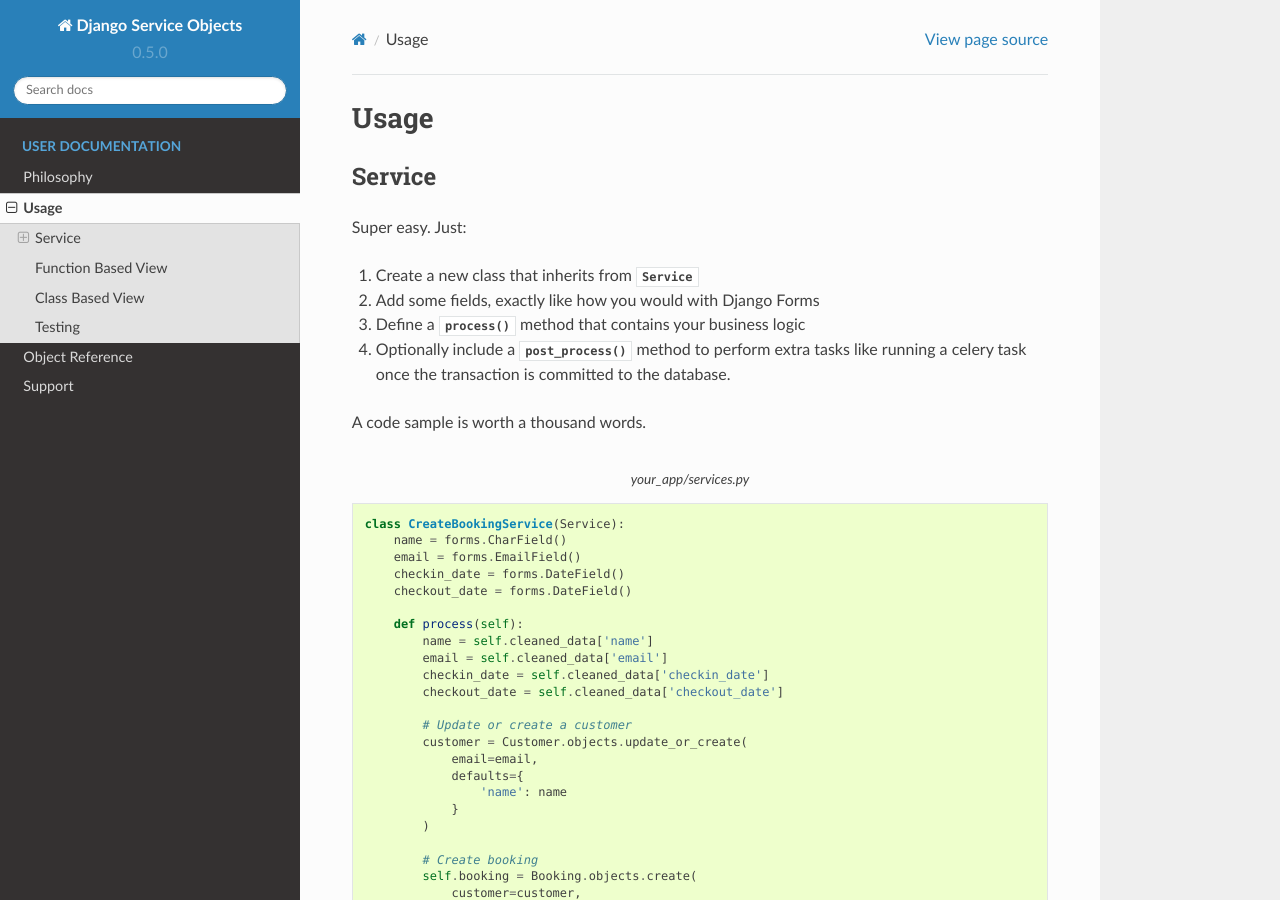
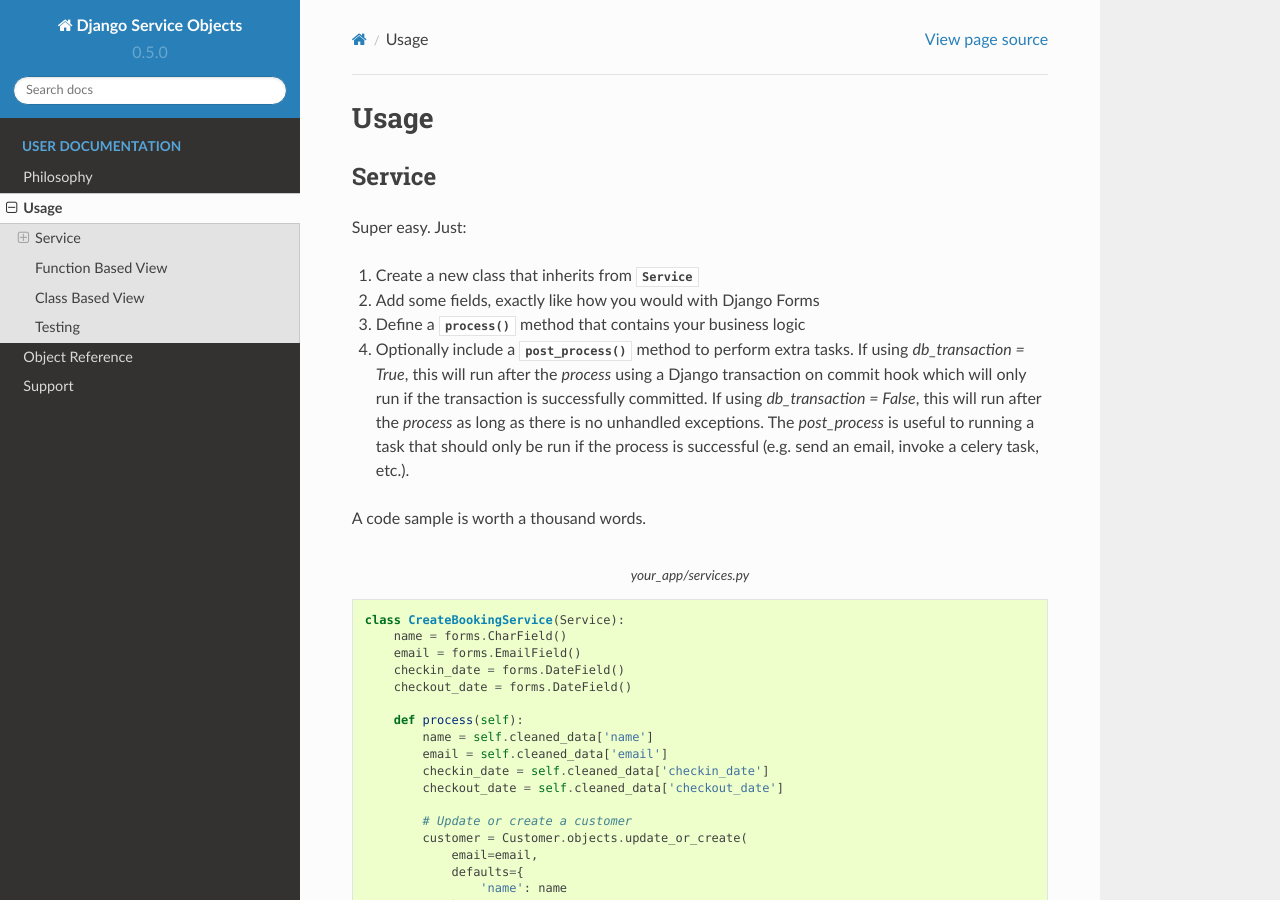
Before and after one commit to mixxorz/django-service-objects, a Sphinx documentation site: the page built from docs/pages/usage.rst, in a window 1280 px wide and 900 px high. Built offline with Sphinx 7.4.7 and the Read the Docs theme 2.0.0, drawn with Linux system fonts in a browser that asks for light colours.

Commit message:
Post process no transaction support (#52)
* Support for post_process if db_transaction = false

Updated `has_on_commit_action` to `has_post_process_action` because the post process is no longer tied to having a transaction. This now brings parity support to post_process whether or not you are using transactions. Ref #51.

* Updated tests for db_transaction = False and post_process

* Patched broken test

* Update per review feedback

* Updated docs per review feedback

```diff
--- a/docs/pages/usage.rst
+++ b/docs/pages/usage.rst
@@ -10,8 +10,13 @@ Super easy. Just:
 1. Create a new class that inherits from :class:`Service`
 2. Add some fields, exactly like how you would with Django Forms
 3. Define a :func:`process` method that contains your business logic
-4. Optionally include a :func:`post_process` method to perform extra tasks
-   like running a celery task once the transaction is committed to the database.
+4. Optionally include a :func:`post_process` method to perform extra tasks. If
+   using `db_transaction = True`, this will run after the `process` using a
+   Django transaction on commit hook which will only run if the transaction
+   is successfully committed. If using `db_transaction = False`, this will run
+   after the `process` as long as there is no unhandled exceptions. The
+   `post_process` is useful to running a task that should only be run if the
+   process is successful (e.g. send an email, invoke a celery task, etc.).
 
 
 A code sample is worth a thousand words.
```
Also changed, not shown: 2 other files.
